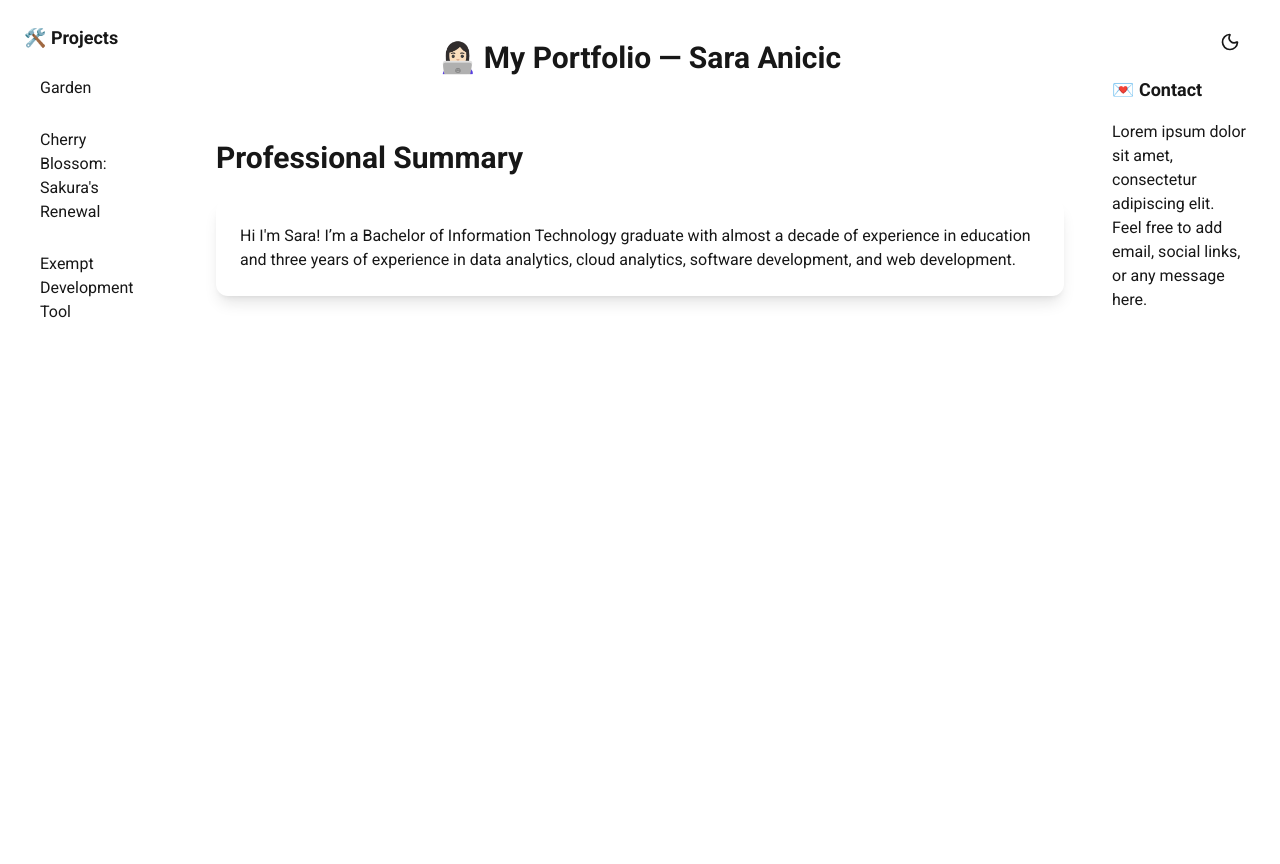
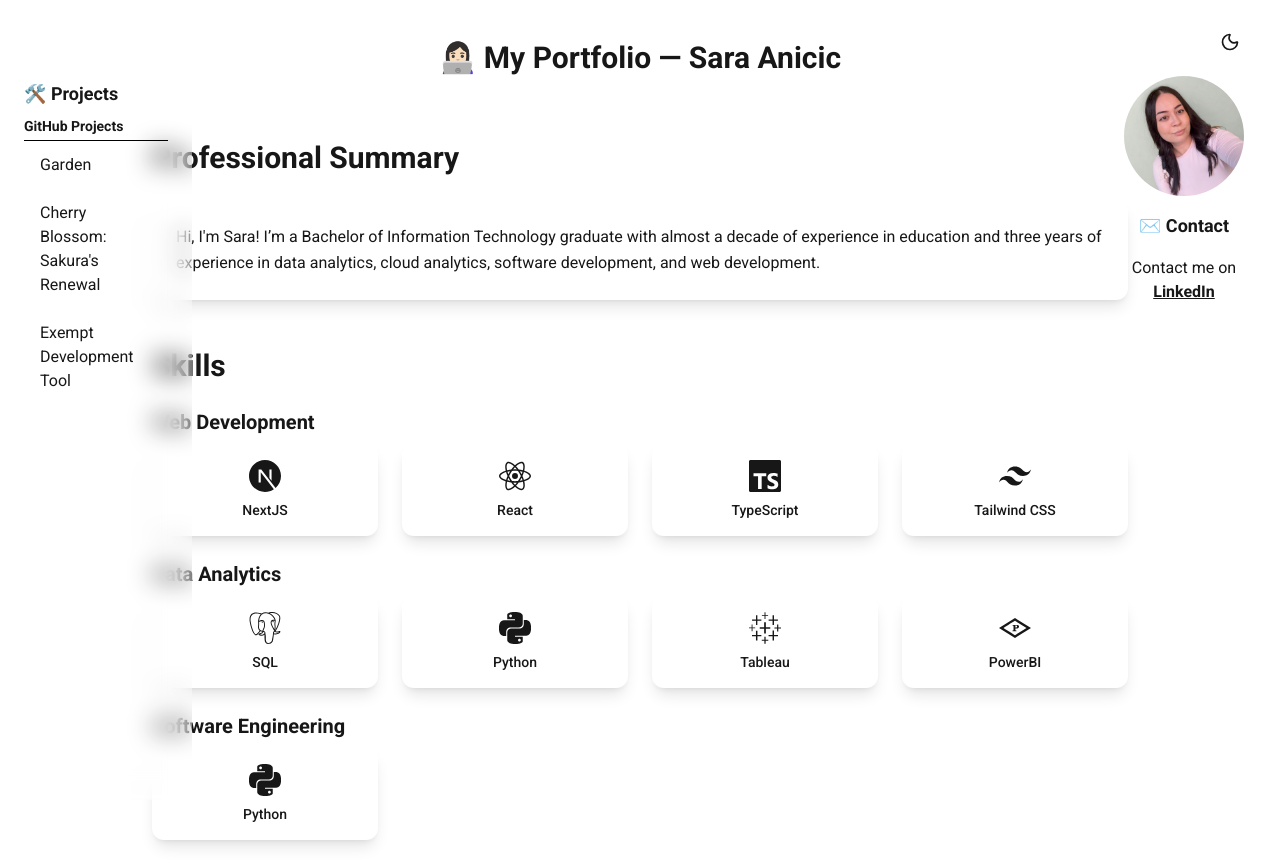
Before and after one commit to s-anicic/my-portfolio, a Next.js app: page / in a window 1280 px wide. Before the commit the page ends 800 px from the top, so only its background shows below. Built offline with nearby package versions, Linux system fonts and the light colour scheme.

Commit message:
ai prompted a skills section

```diff
--- a/app/components/ContactBar.tsx
+++ b/app/components/ContactBar.tsx
@@ -1,22 +1,33 @@
-import React from "react";
 import ThemeToggle from "./ThemeToggle";
 
 const ContactBar = () => {
   return (
-    <aside className="w-[15vw] min-w-[80px] h-screen fixed top-0 right-0 flex flex-col p-6 space-y-4">
-      {/* Top row: ThemeToggle */}
-      <div className="flex justify-end">
+    <aside className="w-[15vw] min-w-[80px] h-screen fixed top-0 right-0 flex flex-col items-center p-6 space-y-4">
+      <div className="flex justify-end w-full">
         <ThemeToggle />
       </div>
 
-      {/* Contact Header */}
-      <h2 className="text-lg font-bold mb-4 text-[var(--color-foreground)]">💌 Contact</h2>
+      {/* Portrait */}
+      <img
+        src="/images/portrait.jpg"
+        alt="Sara Anicic"
+        className="w-30 h-30 rounded-full mb-4 object-cover"
+      />
 
-      {/* Space for text */}
-      <div className="flex-1 overflow-auto text-[var(--color-foreground)]">
-        {/* Add your contact info or text here */}
-        <p>Lorem ipsum dolor sit amet, consectetur adipiscing elit.</p>
-        <p>Feel free to add email, social links, or any message here.</p>
+      <h2 className="text-lg font-bold mb-4 text-[var(--color-foreground)] text-center">✉️ Contact</h2>
+
+      <div className="flex-1 overflow-auto text-[var(--color-foreground)] text-center">
+        <p>
+          Contact me on{" "}
+          <a
+            href="https://www.linkedin.com/in/sara-anicic/"
+            target="_blank"
+            rel="noopener noreferrer"
+            className="font-bold underline hover:text-blue-500"
+          >
+            LinkedIn
+          </a>
+        </p>
       </div>
     </aside>
   );
--- a/app/components/ProfessionalSummary.tsx
+++ b/app/components/ProfessionalSummary.tsx
@@ -1,18 +1,17 @@
 export default function ProfessionalSummary() {
   return (
-    <section className="max-w-4xl mx-auto p-6 space-y-6">
+    <section className="max-w-5xl mx-auto p-6 space-y-6">
       <h2 className="text-3xl font-bold text-[var(--color-foreground)] inline-block">
         Professional Summary
       </h2>
 
       <div className="space-y-4">
         <div className="p-6 rounded-xl shadow-lg dark:bg-zinc-900">
-          <p>
-            Hi I'm Sara! I’m a Bachelor of Information Technology graduate with almost a decade of experience in education and three years of experience in data analytics, cloud analytics, software development, and web development.
+          <p className="text-[var(--color-foreground)] leading-relaxed">
+            Hi, I'm Sara! I’m a Bachelor of Information Technology graduate with almost a decade of experience in education and three years of experience in data analytics, cloud analytics, software development, and web development.
           </p>
         </div>
-
-        </div>
+      </div>
     </section>
   );
 }
--- a/app/components/SidebarNav.tsx
+++ b/app/components/SidebarNav.tsx
@@ -2,18 +2,44 @@ import Link from "next/link";
 
 const SidebarNav = () => (
   <aside className="w-[15vw] min-w-[80px] h-screen fixed top-0 left-0 p-6 space-y-4 bg-white/10 dark:bg-transparent backdrop-blur-md">
-    <h2 className="text-lg font-bold text-[var(--color-foreground)] mb-4">🛠️ Projects</h2>
-    <nav className="flex flex-col gap-3">
-      <Link href="https://github.com/s-anicic/garden" target="_blank" rel="noopener noreferrer" className="block px-4 py-2 rounded-md text-[var(--color-foreground)] hover:bg-gray-200 dark:hover:bg-zinc-900 transition-colors duration-200">
+    {/* Match top spacing to ContactBar */}
+    <div className="h-10" />
+
+    <h2 className="text-lg font-bold text-[var(--color-foreground)] mb-2">🛠️ Projects</h2>
+
+    <h3 className="text-sm font-semibold text-[var(--color-foreground)] mb-1 border-b border-black dark:border-white pb-1">
+      GitHub Projects
+    </h3>
+    <nav className="flex flex-col gap-2 mb-4">
+      <Link
+        href="https://github.com/s-anicic/garden"
+        target="_blank"
+        rel="noopener noreferrer"
+        className="block px-4 py-2 rounded-md text-[var(--color-foreground)] hover:bg-gray-200 dark:hover:bg-zinc-900 transition-colors duration-200"
+      >
         Garden
       </Link>
-      <Link href="https://github.com/s-anicic/cherry-blossom-sakuras-renewal" target="_blank" rel="noopener noreferrer" className="block px-4 py-2 rounded-md text-[var(--color-foreground)] hover:bg-gray-200 dark:hover:bg-zinc-900 transition-colors duration-200">
-        Cherry Blossom: Sakura&apos;s Renewal
+      <Link
+        href="https://github.com/s-anicic/cherry-blossom-sakuras-renewal"
+        target="_blank"
+        rel="noopener noreferrer"
+        className="block px-4 py-2 rounded-md text-[var(--color-foreground)] hover:bg-gray-200 dark:hover:bg-zinc-900 transition-colors duration-200"
+      >
+        Cherry Blossom: Sakura's Renewal
       </Link>
-      <Link href="https://github.com/L-Baldacchino/permitpals" target="_blank" rel="noopener noreferrer" className="block px-4 py-2 rounded-md text-[var(--color-foreground)] hover:bg-gray-200 dark:hover:bg-zinc-900 transition-colors duration-200">
+      <Link
+        href="https://github.com/L-Baldacchino/permitpals"
+        target="_blank"
+        rel="noopener noreferrer"
+        className="block px-4 py-2 rounded-md text-[var(--color-foreground)] hover:bg-gray-200 dark:hover:bg-zinc-900 transition-colors duration-200"
+      >
         Exempt Development Tool
       </Link>
     </nav>
+
+{/* <h3 className="text-sm font-semibold text-[var(--color-foreground)] mb-1 border-b border-black dark:border-white pb-1">
+      Internal Projects
+</h3> */}
   </aside>
 );
 
--- /dev/null
+++ b/app/components/Skills.tsx
@@ -0,0 +1,77 @@
+import {
+  SiNextdotjs,
+  SiReact,
+  SiTypescript,
+  SiTailwindcss,
+  SiPython,
+  SiTableau,
+  SiPostgresql,
+  SiPowers
+} from "react-icons/si";
+
+export default function Skills() {
+  const webDev = [
+    { name: "NextJS", icon: <SiNextdotjs size={32} /> },
+    { name: "React", icon: <SiReact size={32} /> },
+    { name: "TypeScript", icon: <SiTypescript size={32} /> },
+    { name: "Tailwind CSS", icon: <SiTailwindcss size={32} /> },
+  ];
+
+  const dataAnalytics = [
+    { name: "SQL", icon: <SiPostgresql size={32} /> },
+    { name: "Python", icon: <SiPython size={32} /> },
+    { name: "Tableau", icon: <SiTableau size={32} /> },
+    { name: "PowerBI", icon: <SiPowers size={32} /> },
+  ];
+
+  const softwareEng = [
+    { name: "Python", icon: <SiPython size={32} /> },
+  ];
+
+  const renderSkills = (skills: { name: string; icon: JSX.Element }[]) => (
+    <div className="grid grid-cols-3 sm:grid-cols-4 gap-6">
+      {skills.map((skill) => (
+        <div
+          key={skill.name}
+          className="flex flex-col items-center justify-center p-4 rounded-xl shadow-lg dark:bg-zinc-900 hover:scale-105 transform transition-transform duration-200"
+        >
+          {skill.icon}
+          <p className="mt-2 text-sm font-medium text-[var(--color-foreground)]">
+            {skill.name}
+          </p>
+        </div>
+      ))}
+    </div>
+  );
+
+  return (
+    <section className="max-w-5xl mx-auto p-6 space-y-6">
+      <h2 className="text-3xl font-bold text-[var(--color-foreground)] inline-block">
+        Skills
+      </h2>
+
+      <div className="space-y-6">
+        <div>
+          <h3 className="text-xl font-semibold mb-2 text-[var(--color-foreground)]">
+           Web Development
+          </h3>
+          {renderSkills(webDev)}
+        </div>
+
+        <div>
+          <h3 className="text-xl font-semibold mb-2 text-[var(--color-foreground)]">
+            Data Analytics
+          </h3>
+          {renderSkills(dataAnalytics)}
+        </div>
+
+        <div>
+          <h3 className="text-xl font-semibold mb-2 text-[var(--color-foreground)]">
+           Software Engineering
+          </h3>
+          {renderSkills(softwareEng)}
+        </div>
+      </div>
+    </section>
+  );
+}
--- a/app/page.tsx
+++ b/app/page.tsx
@@ -2,6 +2,7 @@ import Navbar from "./components/Navbar"
 import SidebarNav from "./components/SidebarNav"
 import ContactBar from "./components/ContactBar"
 import ProfessionalSummary from "./components/ProfessionalSummary"
+import Skills from "./components/Skills"
 
 export default function Home() {
   return (
@@ -10,6 +11,7 @@ export default function Home() {
   <SidebarNav />
   <ContactBar />
   <ProfessionalSummary />
+  <Skills />
   </>
   );
 }
--- a/package.json
+++ b/package.json
@@ -12,7 +12,8 @@
     "lucide-react": "^0.554.0",
     "next": "16.0.3",
     "react": "19.2.0",
-    "react-dom": "19.2.0"
+    "react-dom": "19.2.0",
+    "react-icons": "^5.5.0"
   },
   "devDependencies": {
     "@tailwindcss/postcss": "^4",
```
Also changed, not shown: public/images/portrait.jpg (added), 1 other file (tests, documents, lock files or other folders).
